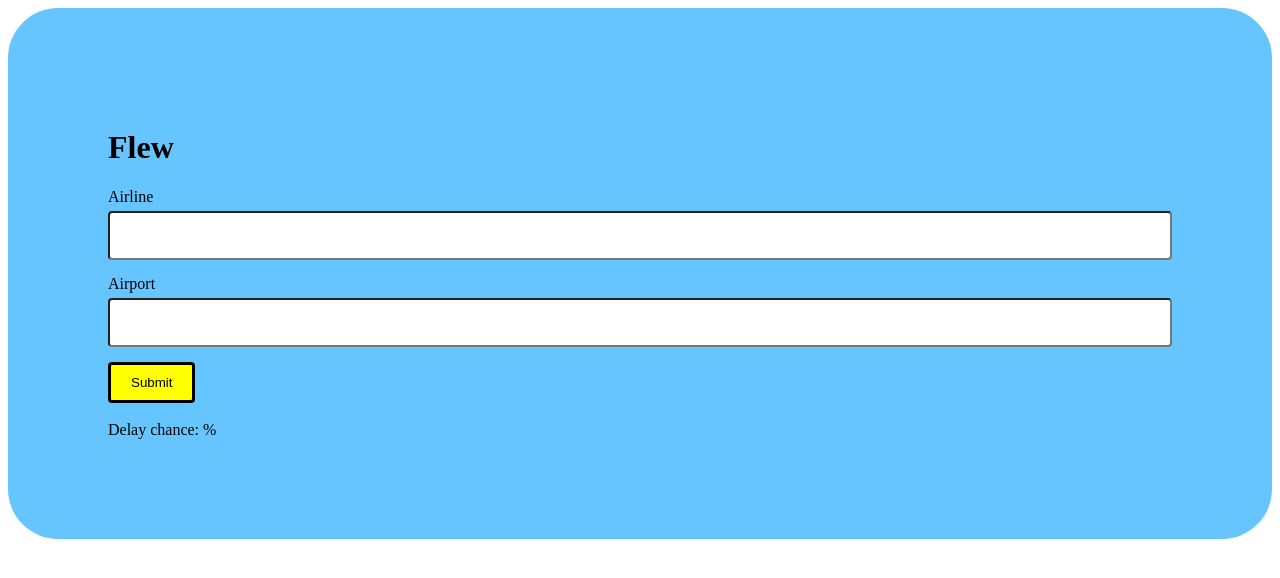
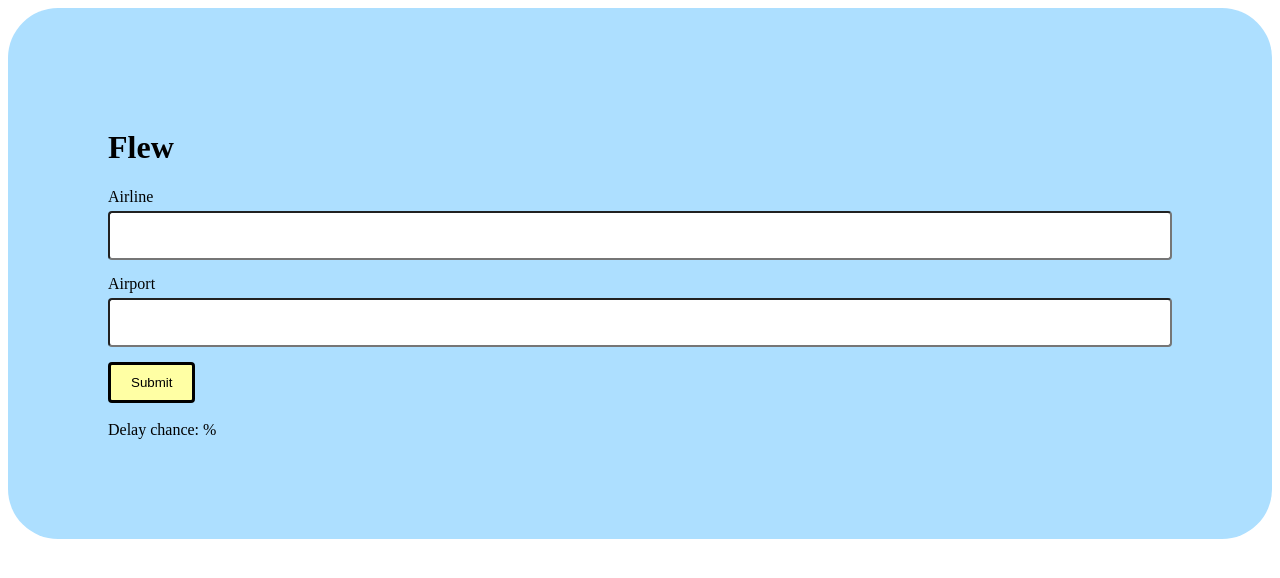
Before and after one commit to Anthulhu/Flight-Fanatics-Project, a Flask app: template Andrew/Testing/Flask/templates/index.html in a window 1280 px wide. Shown: the top 578 px of the page. Run offline with Flask 2, Linux system fonts and the light colour scheme; the template is opened without the code that fills it, so the values that code supplies are empty.

Commit message:
Update flight_styles.css

```diff
--- a/Andrew/Testing/Flask/static/css/flight_styles.css
+++ b/Andrew/Testing/Flask/static/css/flight_styles.css
@@ -10,7 +10,7 @@ input[type=text], select, textarea {
 
 /* Changes the base properties of the button */
 input[type=button] {
-    background-color: yellow;
+    background-color: rgb(255, 255, 164);
     color: black;
     padding: 10px 20px;
     border: solid black;
@@ -20,12 +20,12 @@ input[type=button] {
 
 /* Modifies properties of the button when you hover over it with your mouse */
 input[type=button]:hover {
-    background-color: orange;
+    background-color: rgb(255, 245, 109);
 }
 
 /* Modifies the background form */
 .form {
     border-radius: 50px;
-    background-color: #66c4ff;
+    background-color: #addfff;
     padding: 100px;
 }
```
